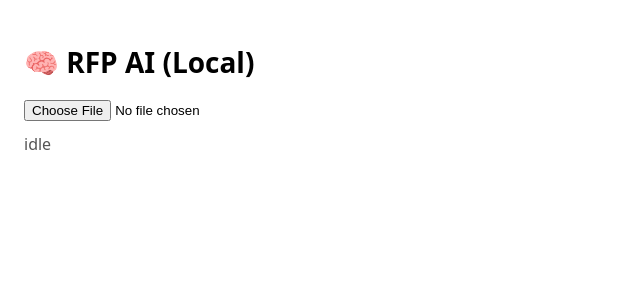
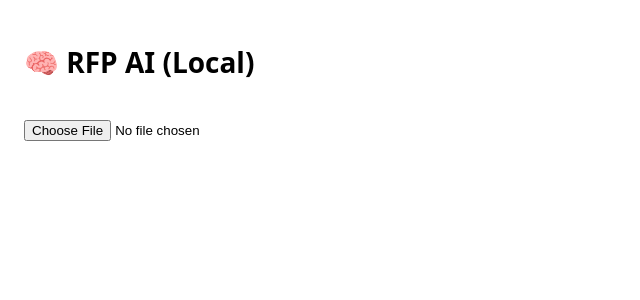
Before and after one commit to alexdemocskonyi/rfp-ai-agent, a Next.js app: page / in a window 1280 px wide. Shown: the top 300 px of the page, without its empty margins (0-640 px from the left). Built offline with nearby package versions, Linux system fonts and the light colour scheme.

Commit message:
ux: upload progress, processing spinner, success/error toasts, reset on new selection

```diff
--- a/app/page.tsx
+++ b/app/page.tsx
@@ -1,29 +1,221 @@
 "use client";
-import React, { useState } from "react";
 
-export default function Home() {
-  const [log, setLog] = useState("idle");
+import { useEffect, useRef, useState } from "react";
 
-  async function upload(e: React.ChangeEvent<HTMLInputElement>) {
-    const f = e.target.files?.[0];
-    if (!f) return;
-    const form = new FormData();
-    form.append("files", f);
-    setLog("Uploading...");
-    const res = await fetch("/api/ingest", { method: "POST", body: form });
-    const data = await res.json();
-    if (!data?.ok) {
-      setLog(`Error: ${data?.error || "ingest failed"}`);
-      return;
-    }
-    setLog(`Added ${data.count} • Embedded ${data.embedded}`);
+type IngestResponse = {
+  ok: boolean;
+  batchId?: string;
+  count?: number;
+  embedded?: number;
+  embeddingsKey?: string | null;
+  error?: string;
+};
+
+type Toast = { id: string; type: "success" | "error" | "info"; msg: string };
+
+function Toasts({ toasts, remove }: { toasts: Toast[]; remove: (id: string) => void }) {
+  return (
+    <div style={{
+      position: "fixed", right: 16, bottom: 16, display: "flex",
+      flexDirection: "column", gap: 8, zIndex: 1000
+    }}>
+      {toasts.map(t => (
+        <div
+          key={t.id}
+          onClick={() => remove(t.id)}
+          style={{
+            minWidth: 280,
+            maxWidth: 420,
+            padding: "10px 12px",
+            borderRadius: 10,
+            boxShadow: "0 6px 24px rgba(0,0,0,.12)",
+            background: t.type === "success" ? "#0ea5e9" : t.type === "error" ? "#ef4444" : "#4b5563",
+            color: "#fff",
+            cursor: "pointer",
+            fontSize: 14,
+            lineHeight: 1.35,
+          }}
+          role="status"
+          aria-live="polite"
+          title="Click to dismiss"
+        >
+          {t.msg}
+        </div>
+      ))}
+    </div>
+  );
+}
+
+export default function Page() {
+  const [fileName, setFileName] = useState<string>("");
+  const [stage, setStage] = useState<"idle" | "uploading" | "processing" | "done" | "error">("idle");
+  const [percent, setPercent] = useState<number>(0);
+  const [toasts, setToasts] = useState<Toast[]>([]);
+  const processingTimer = useRef<number | null>(null);
+  const xhrRef = useRef<XMLHttpRequest | null>(null);
+
+  function addToast(type: Toast["type"], msg: string, ttl = 5000) {
+    const id = crypto.randomUUID();
+    setToasts(prev => [...prev, { id, type, msg }]);
+    window.setTimeout(() => removeToast(id), ttl);
+  }
+  function removeToast(id: string) {
+    setToasts(prev => prev.filter(t => t.id !== id));
   }
 
+  function resetUI() {
+    setStage("idle");
+    setPercent(0);
+    setFileName("");
+    if (processingTimer.current) {
+      window.clearInterval(processingTimer.current);
+      processingTimer.current = null;
+    }
+  }
+
+  // abort in-flight XHR if the user picks a new file
+  function abortInFlight() {
+    try { xhrRef.current?.abort(); } catch {}
+    xhrRef.current = null;
+  }
+
+  async function upload(ev: React.ChangeEvent<HTMLInputElement>) {
+    const f = ev.target.files?.[0];
+    // reset UI for every new selection
+    abortInFlight();
+    resetUI();
+    if (!f) return;
+
+    setFileName(f.name);
+
+    const fd = new FormData();
+    fd.append("files", f);
+
+    // Use XHR to track upload progress
+    const xhr = new XMLHttpRequest();
+    xhrRef.current = xhr;
+
+    xhr.open("POST", "/api/ingest", true);
+
+    xhr.upload.onprogress = (e) => {
+      if (e.lengthComputable) {
+        const p = Math.max(1, Math.min(100, Math.round((e.loaded / e.total) * 70))); // map to 1–70%
+        setStage("uploading");
+        setPercent(p);
+      }
+    };
+
+    xhr.onreadystatechange = () => {
+      if (xhr.readyState !== 4) return;
+
+      // stop any fake “processing” animation
+      if (processingTimer.current) {
+        window.clearInterval(processingTimer.current);
+        processingTimer.current = null;
+      }
+
+      try {
+        const data: IngestResponse = JSON.parse(xhr.responseText || "{}");
+
+        if (!data.ok) {
+          setStage("error");
+          setPercent(0);
+          addToast("error", `Ingest failed: ${data.error || "unknown error"}`);
+          return;
+        }
+
+        setStage("done");
+        setPercent(100);
+        addToast(
+          "success",
+          `Upload complete — Added ${data.count ?? 0} • Embedded ${data.embedded ?? 0}`
+        );
+      } catch (e: any) {
+        setStage("error");
+        addToast("error", `Bad response: ${e?.message || e}`);
+      } finally {
+        xhrRef.current = null;
+      }
+    };
+
+    xhr.onerror = () => {
+      if (processingTimer.current) {
+        window.clearInterval(processingTimer.current);
+        processingTimer.current = null;
+      }
+      setStage("error");
+      addToast("error", "Network error during upload");
+      xhrRef.current = null;
+    };
+
+    // kick off request
+    xhr.send(fd);
+
+    // When upload finishes but server is still working, show “Processing…”
+    xhr.upload.onloadend = () => {
+      if (stage !== "error") {
+        setStage("processing");
+        // smooth, indeterminate progress: 70 → 95 while we wait
+        let p = 70;
+        processingTimer.current = window.setInterval(() => {
+          p = Math.min(95, p + 1);
+          setPercent(p);
+        }, 120) as unknown as number;
+      }
+    };
+  }
+
+  // Clean up on unmount
+  useEffect(() => {
+    return () => {
+      abortInFlight();
+      if (processingTimer.current) window.clearInterval(processingTimer.current);
+    };
+  }, []);
+
   return (
-    <main style={{ padding: 24, fontFamily: "system-ui" }}>
+    <main style={{ padding: 24, fontFamily: "system-ui, -apple-system, Segoe UI, Roboto" }}>
       <h1 style={{ fontSize: 28, fontWeight: 700 }}>🧠 RFP AI (Local)</h1>
-      <input type="file" onChange={upload} style={{ display: "block", margin: "12px 0" }} />
-      <div style={{ marginTop: 12, color: "#555" }}>{log}</div>
+
+      <label style={{ display: "inline-block", margin: "12px 0" }}>
+        <input type="file" onChange={upload} style={{ display: "block", margin: "8px 0" }} />
+      </label>
+
+      {/* Status / progress */}
+      {stage !== "idle" && (
+        <div style={{ marginTop: 8, width: 420, maxWidth: "100%" }}>
+          <div style={{ fontSize: 13, color: "#374151", marginBottom: 8 }}>
+            {stage === "uploading" && `Uploading ${fileName}…`}
+            {stage === "processing" && `Processing ${fileName}…`}
+            {stage === "done" && `Done`}
+            {stage === "error" && `Error`}
+          </div>
+          <div
+            style={{
+              height: 10,
+              width: "100%",
+              background: "#e5e7eb",
+              borderRadius: 999,
+              overflow: "hidden",
+              boxShadow: "inset 0 1px 2px rgba(0,0,0,.06)",
+            }}
+            aria-label="progress"
+          >
+            <div
+              style={{
+                height: "100%",
+                width: `${percent}%`,
+                background:
+                  stage === "error" ? "#ef4444" : stage === "done" ? "#10b981" : "#0ea5e9",
+                transition: "width 120ms linear",
+              }}
+            />
+          </div>
+          <div style={{ fontSize: 12, color: "#6b7280", marginTop: 6 }}>{percent}%</div>
+        </div>
+      )}
+
+      <Toasts toasts={toasts} remove={removeToast} />
     </main>
   );
 }
```
